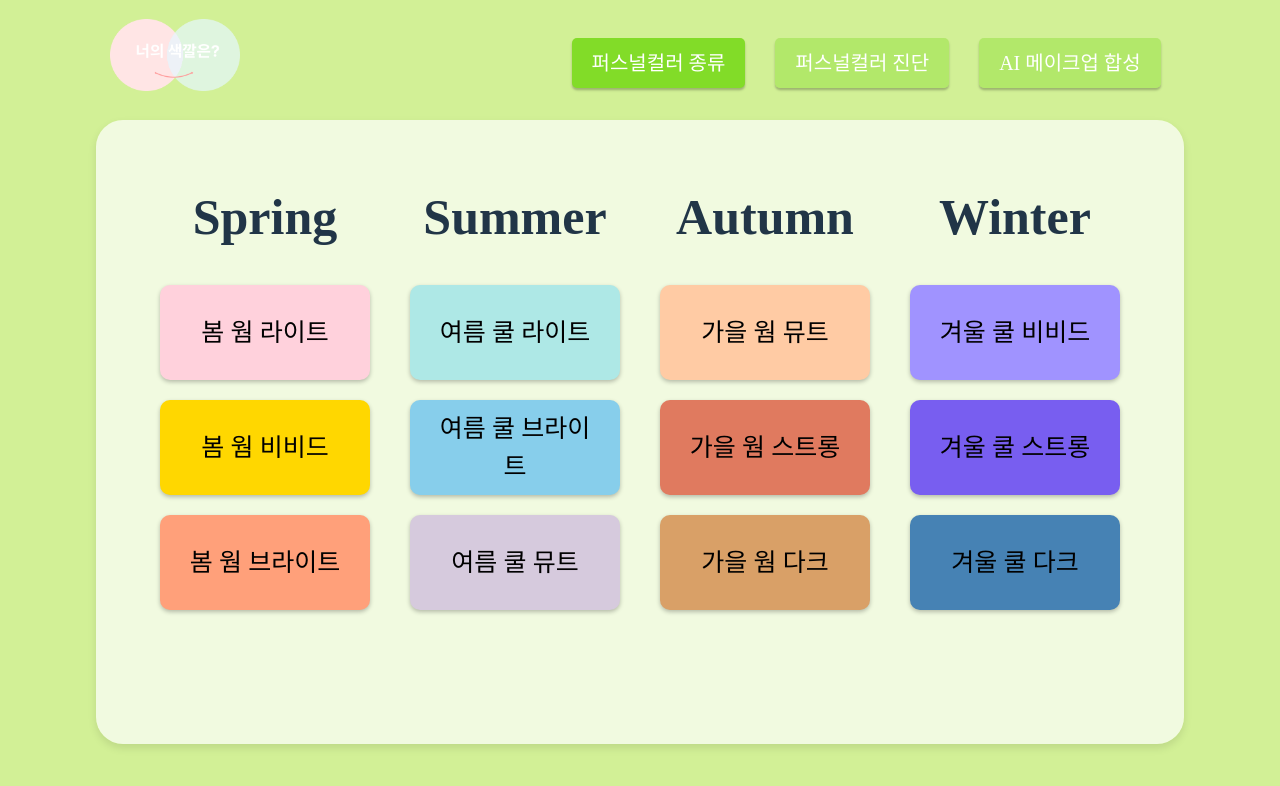
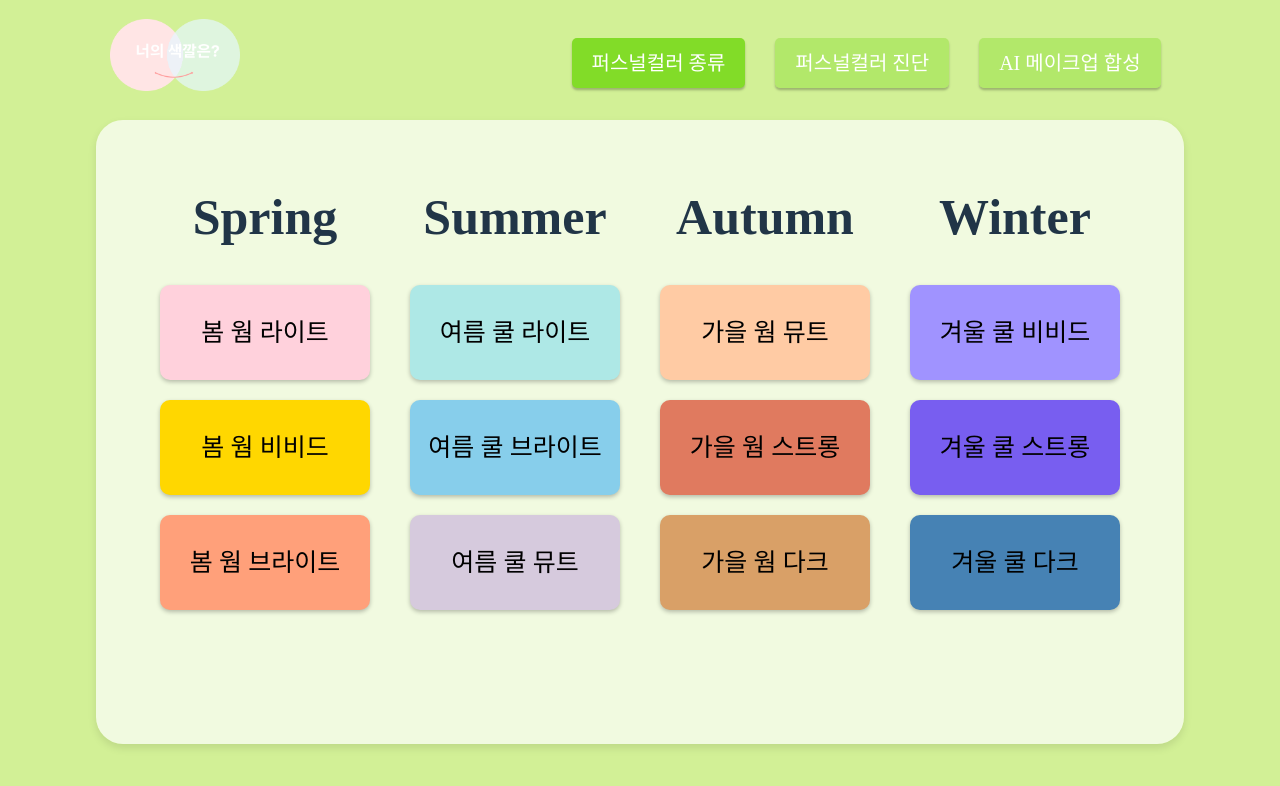
Before and after one commit to dajeong-kimm/what-is-your-color, a React (Vite) app in the folder frontend/yourcolors/: page /mainpage in a window 1280 px wide. Both pictures are taken after a click on the button "퍼스널컬러 종류". Shown: the top 786 px of the page. Built offline with nearby package versions, Linux system fonts and the light colour scheme; no server answers.

Commit message:
feat: 여름 쿨 브라이트 2줄이 되지 않도록 PersonalButton.css 수정

```diff
--- a/frontend/yourcolors/src/features/personal-colors/PersonalButton.css
+++ b/frontend/yourcolors/src/features/personal-colors/PersonalButton.css
@@ -14,7 +14,13 @@
   display: flex;
   align-items: center;
   justify-content: center;
+
+  /* ✅ 두 줄 방지 및 넘치는 글자 처리 */
+  white-space: nowrap;  /* 줄 바꿈 방지 */
+  overflow: hidden;     /* 넘치는 글자 숨김 */
+  text-overflow: ellipsis; /* 넘치는 글자 "..." 처리 */
 }
+
 
   /* 🔹 퍼스널컬러별 버튼 색상 */
   .spring-light { background-color: #FFD1DC; }  /* 봄 라이트 */
--- a/frontend/yourcolors/src/store/UseStore.js
+++ b/frontend/yourcolors/src/store/UseStore.js
@@ -2,7 +2,8 @@ import { create } from "zustand";
 import axios from "axios";
 const apiBaseUrl = import.meta.env.VITE_API_BASE_URL;
 
-const useStore = create((set) => ({
+const useStore = create((set) => {
+  const store = {
     // ✅ userPersonalId(유저 퍼스널 ID 저장) 상태 추가 (set으로만 관리)
     userPersonalId: 1,
     setUserPersonalId: (id) => set({ userPersonalId: id }),
@@ -27,8 +28,6 @@ const useStore = create((set) => ({
       try {
         const response = await axios.get(`${apiBaseUrl}/api/info/${personalId}`);
         console.log("3. 퍼스널 컬러 상세 정보 조회", response.data);
-
-      // 데이터를 상태에 저장
         set({ personalColorDetails: response.data });
       } catch (error) {
         console.error("3. 퍼스널 컬러 상세 정보 조회 오류 발생", error);
@@ -42,17 +41,10 @@ const useStore = create((set) => ({
     fetchPersonalColors: async () => {
       try {
         const response = await axios.get(`${apiBaseUrl}/api/info/tag-list`);
-      // console.log("오우 된다!!!!!")
-      console.log(
-        "4. 전체 퍼스널 컬러 이름 및 태그 정보 조회 API",
-        response.data.personal_colors
-      );
+        console.log("4. 전체 퍼스널 컬러 이름 및 태그 정보 조회 API", response.data.personal_colors);
         set({ personalColors: response.data.personal_colors }); // 받아온 데이터를 상태에 저장
       } catch (error) {
-      console.error(
-        "4. 전체 퍼스널 컬러 이름 및 태그 정보 조회 API 오류 발생",
-        error
-      );
+        console.error("4. 전체 퍼스널 컬러 이름 및 태그 정보 조회 API 오류 발생", error);
       }
     },
 
@@ -63,9 +55,7 @@ const useStore = create((set) => ({
     fetchCosmetics: async (personalId) => {
       set({ loading: true });
       try {
-      const response = await axios.get(
-        `${apiBaseUrl}/api/info/cosmetic/${personalId}`
-      );
+        const response = await axios.get(`${apiBaseUrl}/api/info/cosmetic/${personalId}`);
         console.log("5. 특정 퍼스널컬러의 화장품 목록 조회 API", response.data);
         set({
           cosmetics: {
@@ -76,10 +66,7 @@ const useStore = create((set) => ({
           loading: false,
         });
       } catch (error) {
-      console.error(
-        "5. 특정 퍼스널컬러의 화장품 목록 조회 API 오류 발생:",
-        error
-      );
+        console.error("5. 특정 퍼스널컬러의 화장품 목록 조회 API 오류 발생:", error);
         set({ loading: false });
       }
     },
@@ -88,15 +75,22 @@ const useStore = create((set) => ({
     productDetails: {}, // 화장품 상세 정보 상태
     fetchProductDetails: async (productID) => {
       try {
-      const response = await axios.get(
-        `${apiBaseUrl}/api/info/cosmetic/product/${productID}`
-      );
+        const response = await axios.get(`${apiBaseUrl}/api/info/cosmetic/product/${productID}`);
         console.log("6. 화장품 컬러 상세 조회 API", response.data);
         set({ productDetails: response.data });
       } catch (error) {
         console.error("6. 화장품 컬러 상세 조회 API 오류 발생", error);
       }
     },
-}));
+  };
+
+  // ✅ Zustand 상태를 window.store에 등록
+  if (typeof window !== "undefined") {
+    window.store = store;
+    console.log("✅ Zustand 상태가 window.store에 저장되었습니다.");
+  }
+
+  return store;
+});
 
 export default useStore;
```
Lines whose indentation alone changed are shown as unchanged.
